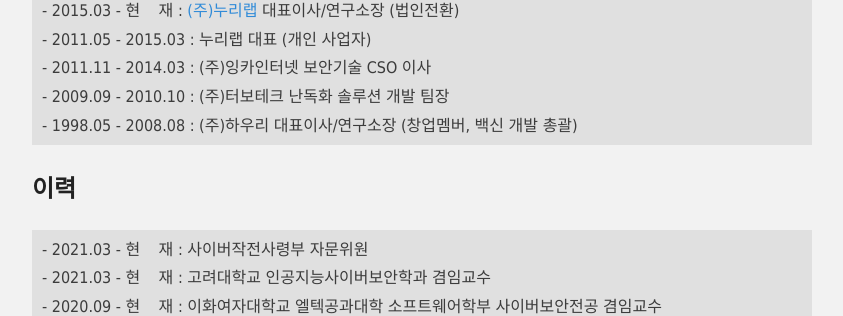
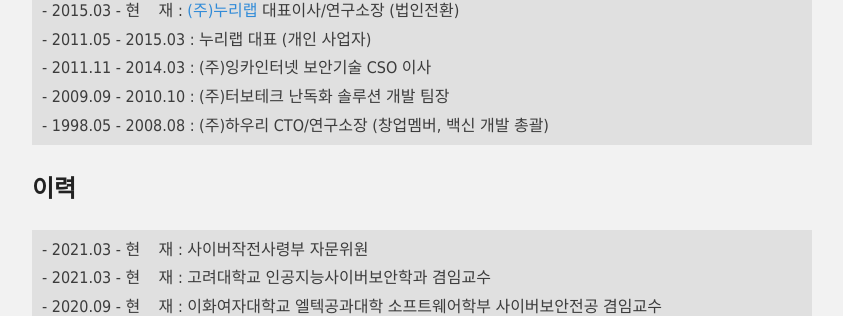
Before and after one commit to hanul93/hanul93.github.com, a Jekyll site: the page built from about.md, in a window 1280 px wide and 900 px high, scrolled down 472 px. Shown: the part 259-575 px from the top of the window, without its empty margins (218-1061 px from the left). Built offline with Jekyll 4.4.1, drawn with Linux system fonts in a browser that asks for light colours; nearby versions of some CDN libraries.

Commit message:
경력 사항 수정

```diff
--- a/about.md
+++ b/about.md
@@ -22,7 +22,7 @@
 - 2011.05 - 2015.03 : 누리랩 대표 (개인 사업자)
 - 2011.11 - 2014.03 : (주)잉카인터넷 보안기술 CSO 이사
 - 2009.09 - 2010.10 : (주)터보테크 난독화 솔루션 개발 팀장
-- 1998.05 - 2008.08 : (주)하우리 대표이사/연구소장 (창업멤버, 백신 개발 총괄)
+- 1998.05 - 2008.08 : (주)하우리 CTO/연구소장 (창업멤버, 백신 개발 총괄)
 </code></pre>
 </div>
 
```
